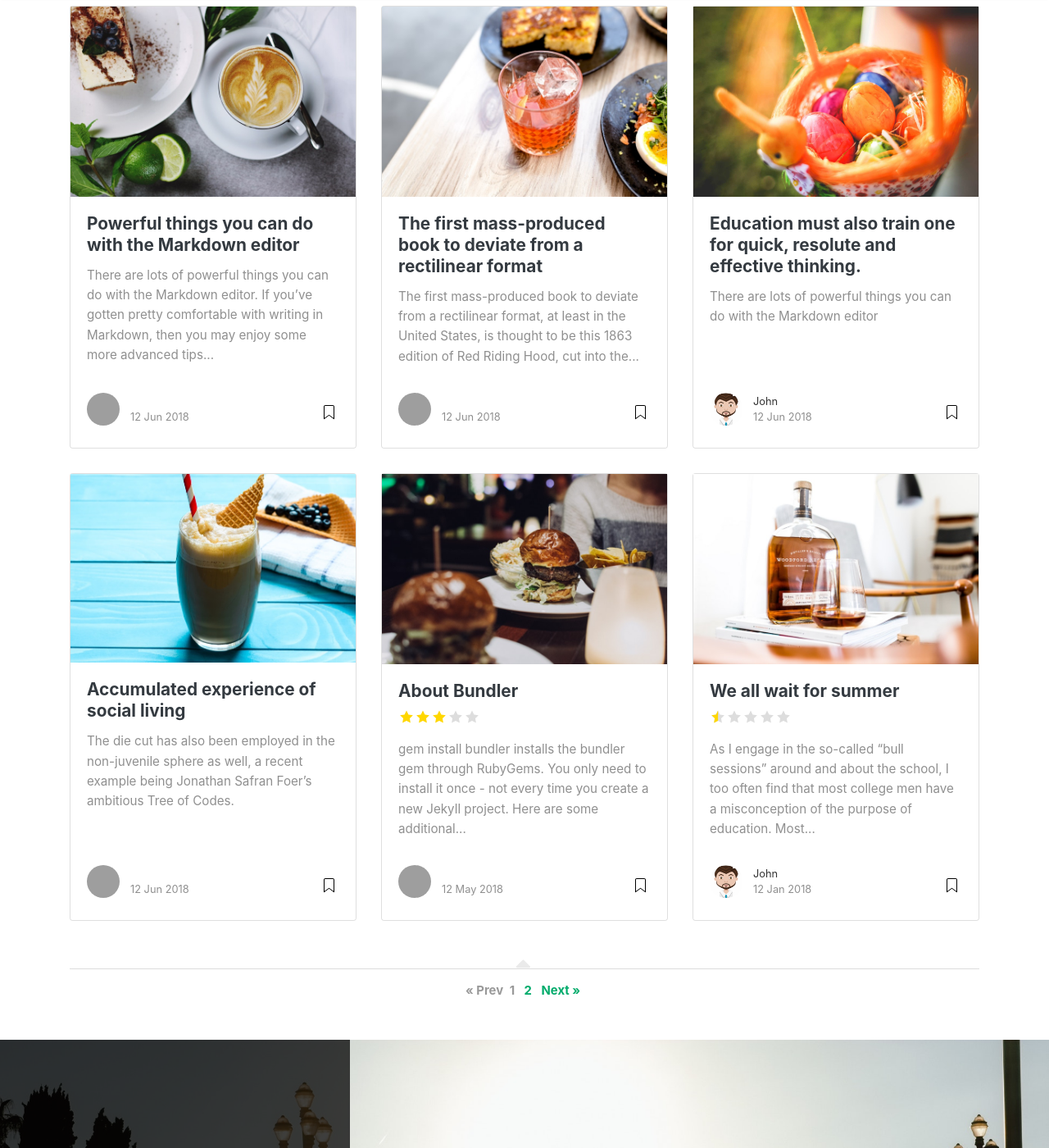
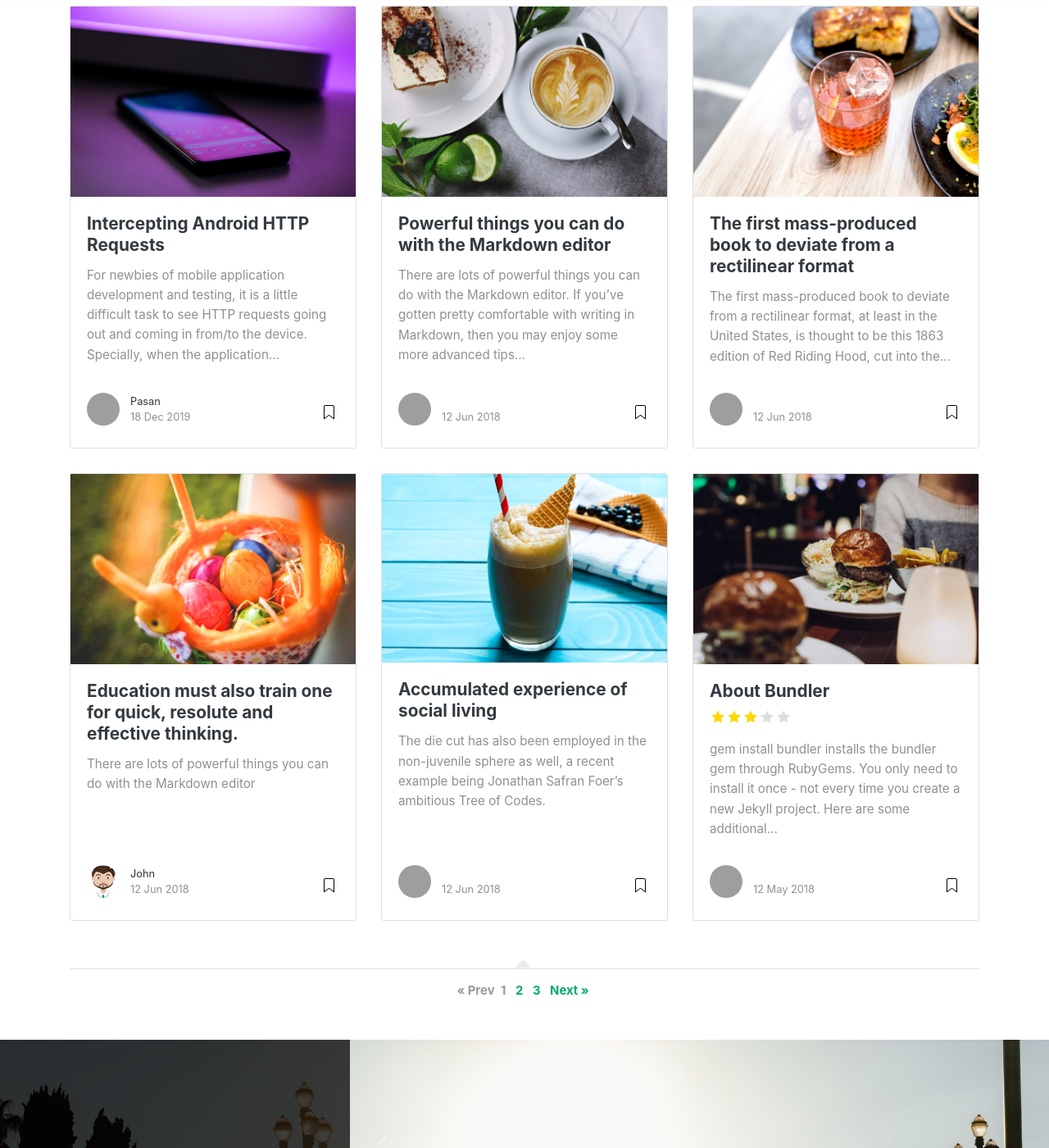
Before and after one commit to pasanr/pasanr.github.io, a Jekyll site: the page built from index.html, in a window 1280 px wide and 1400 px high, scrolled down 713 px. Shown: the whole window at 82% size. Built offline with Jekyll 4.4.1, drawn with Linux system fonts in a browser that asks for light colours; nearby versions of some CDN libraries; the list of posts is cut into pages by our own code; part of the change alters nothing that is shown; some of the changed text lies outside the part shown; grey boxes are pictures that could not be loaded.

Commit message:
Half written Intercepting-Android-HTTP-Requests

````diff
--- a/_config.yml
+++ b/_config.yml
@@ -1,7 +1,7 @@
 # Site
 name: "Behind the Back Office"
 title: "Behind the Back Office"
-description: "Personal blog based mainly on day-to-day experiences, tools and techniques"
+description: "Personal blog based on day-to-day experiences, tools and techniques on software testing and quality assurance"
 logo: 'assets/images/logo.png'
 favicon: 'assets/images/logo.png'
 baseurl: ''
--- /dev/null
+++ b/_posts/2019-12-18-Intercepting-Android-HTTP-Requests.md
@@ -0,0 +1,64 @@
+---
+layout: post
+title:  "Intercepting Android HTTP Requests"
+author: pasan
+categories: [ Android, Wireshark, BurpSuite, Packet Sniffing, tutorial ]
+tags: [Android, Wireshark, BurpSuite, PacketSniffing]
+image: assets/images/20191218/purplephone.jpeg
+description: "Step by step guide on packet sniffing Android devices using Wireshark or Burp Proxy."
+featured: false
+hidden: false
+---
+
+For newbies of mobile application development and testing, it is a little difficult task to see HTTP requests going out and coming in from/to the device. Specially, when the application is not something under your control, and if still you want to see HTTP requests, you will have to use a proxy to see the traffic. Here, you can find a step by step guide on intercepting HTTP traffic for **Android mobile devices** and **emulated devices** with host machine as **Linux**. However, steps to follow on a Windows system will not be much different.
+
+#### Tools Needed:
+
+There are multiple tools to sniff packets. Among them, you can use one of the below, which will be discussed here:
+
+- Wireshark OR
+- Burp Suite - Community edition is sufficient
+
+The difference is, in Wireshark, you can see traffic in both directions. In Burp Suite, you can see, as well as you can change the request content so that outgoing request is altered from the original at a middle layer of the network path.
+
+#### Prerequisites:
+
+- Device must be able to connect to the internet through your machine's WiFi network
+
+This can be achieved by creating a WiFi hotspot in your machine (host machine). Your machine connects to internet using an Ethernet cable (this can again be a WiFi network). That connectivity is shared using a WiFi hostspot. Steps to follow on creating a WiFi hotspot varies drastically depending on the host device's hardware, OS, etc. and will not be covered here. Then choose your Android device to connect to that WiFi hotspot from WiFi settings.
+
+Once everything is connected, you should be able to see two (or more) network interfaces in your host machine. One is to connect the host machine with internet, and the other to allow other devices to connect with that host machine.
+
+***
+
+#### How To: Using Wireshark
+
+You need to install Wireshark in order to see packets. You can use a suitable source from list available at the bottom of this page according to your host operating system. If you are on a Windows machine, you can use Windows installer.
+
+Once Wireshark is installed, you can start it and you should be able to see the network interfaces appearing under 'Capture' section in Welcome page.
+
+Since your WiFi hotspot is the interface you are using for your Android device to connect with the internet, choose that interface to capture packets. (In my case, it is 'wlo1' interface)
+
+<p align="center">
+  <img src="/assets/images/20191218/wireshark.png">
+</p>
+
+Now you should be able to see the traffic coming out and going in from your device. You may filter to show only HTTP traffic to see a more cleaner output.
+
+***
+
+#### How To: Using Burp Suite
+
+First you need to download and install Burp Suite. There is a paid version, but features in free community edition are sufficient for most of our regular work, including this. You can download the community edition here.
+
+There are multiple download options. This article will be based on Linux plain JAR file option. It is simple and no set up needed if you already have Java installed. The JAR should work in Windows environment as well.
+
+Run the downloaded JAR file to start Burp Suite:
+
+```shell
+$ java -jar burpsuite_community_vx.x.xx.jar
+```
+
+You should see the Welcome page of Burp Suite. Choose a 'Temporary Project' and then start Burp.
+
+Once the Burp Suite is started, choose 'Proxy' tab appearing under menu bar.
````
Also changed, not shown: README.md, assets/images/20191218/advanced_settings.JPEG (added), assets/images/20191218/burp_proxy1.png (added), assets/images/20191218/ifconfig.png (added), assets/images/20191218/intercept_on.png (added), assets/images/20191218/new_proxy.png (added), assets/images/20191218/proxy_list.png (added), assets/images/20191218/proxy_running.png (added), assets/images/20191218/purplephone.jpeg (added), assets/images/20191218/selecting_image1.png (added), assets/images/20191218/selecting_image2.png (added), assets/images/20191218/wifi_setting.JPEG (added), assets/images/20191218/wifi_setting.jpg (added), assets/images/20191218/wireshark.png (added).
